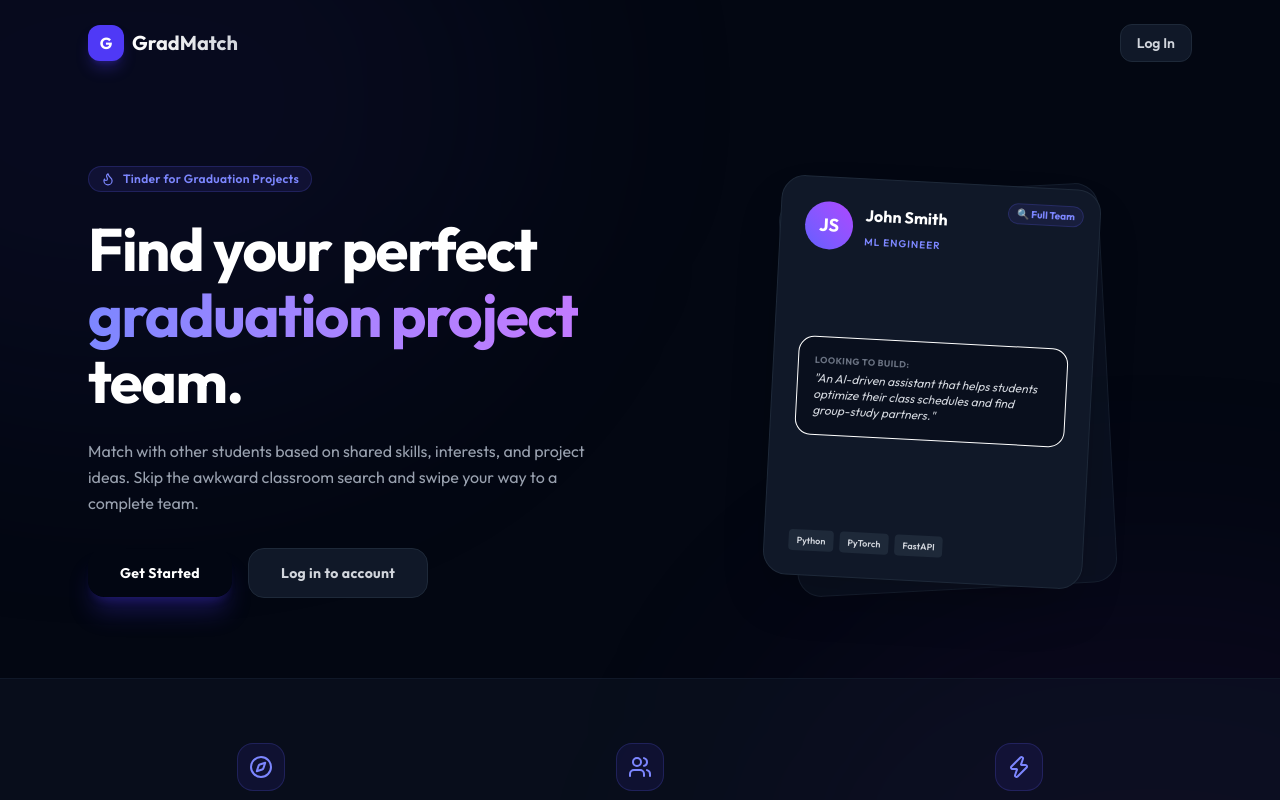
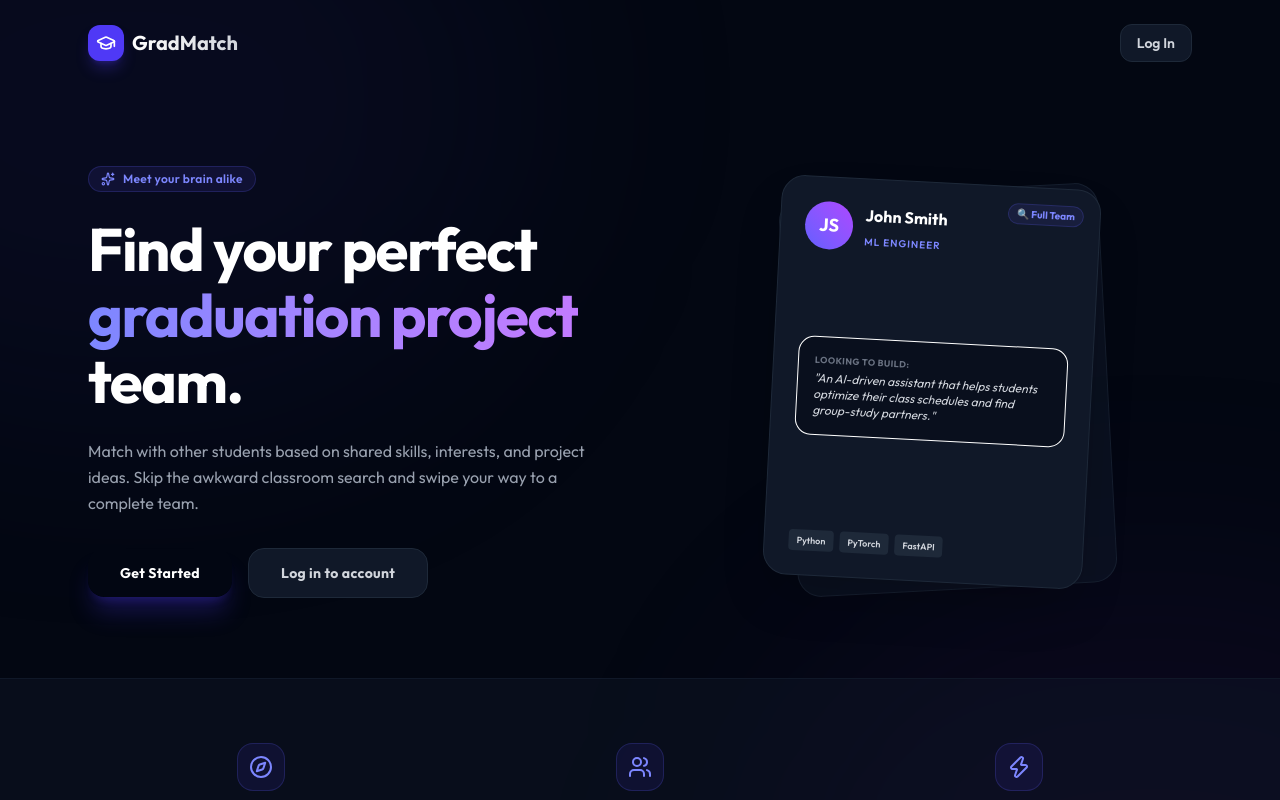
Before and after one commit to Hazem-Ayman/Grad_Matcher, a React (Vite) app: page / in a window 1280 px wide. Shown: the top 800 px of the page. Built offline with nearby package versions, Linux system fonts and the light colour scheme; no server answers.

Commit message:
feat: replace G placeholder logo with GraduationCap icon logo and rename Tinder tagline to Meet your brain alike

```diff
--- a/src/components/layout/TopNav.jsx
+++ b/src/components/layout/TopNav.jsx
@@ -1,6 +1,6 @@
 import React from 'react';
 import { Link, NavLink } from 'react-router-dom';
-import { Flame, Heart, Bell, User, LogOut, Users } from 'lucide-react';
+import { Flame, Heart, Bell, User, LogOut, Users, GraduationCap } from 'lucide-react';
 
 export default function TopNav({ unreadNotificationsCount, onSignOut }) {
   return (
@@ -9,7 +9,7 @@ export default function TopNav({ unreadNotificationsCount, onSignOut }) {
         {/* Logo */}
         <Link to="/swipe" className="flex items-center space-x-2">
           <div className="w-8 h-8 rounded-lg bg-indigo-600 flex items-center justify-center font-bold text-white shadow-lg shadow-indigo-600/30">
-            G
+            <GraduationCap className="w-4.5 h-4.5 text-white" />
           </div>
           <span className="text-xl font-bold bg-gradient-to-r from-white to-gray-300 bg-clip-text text-transparent">
             GradMatch
--- a/src/pages/Auth.jsx
+++ b/src/pages/Auth.jsx
@@ -3,7 +3,7 @@ import { useSearchParams, useNavigate, useLocation } from 'react-router-dom';
 import { supabase } from '../supabaseClient';
 import { useAuth } from '../hooks/useAuth';
 import { toast } from 'react-hot-toast';
-import { Flame, Mail, Lock, LogIn, UserPlus } from 'lucide-react';
+import { Flame, Mail, Lock, LogIn, UserPlus, GraduationCap } from 'lucide-react';
 import LoadingSpinner from '../components/ui/LoadingSpinner';
 
 export default function Auth() {
@@ -121,8 +121,8 @@ export default function Auth() {
       <div className="w-full max-w-md space-y-8 z-10">
         {/* Logo Header */}
         <div className="text-center space-y-2">
-          <div className="inline-flex items-center justify-center w-12 h-12 rounded-2xl bg-indigo-650 text-white font-bold text-2xl shadow-xl shadow-indigo-600/20">
-            G
+          <div className="inline-flex items-center justify-center w-12 h-12 rounded-2xl bg-indigo-650 text-white shadow-xl shadow-indigo-600/20">
+            <GraduationCap className="w-6 h-6 text-white" />
           </div>
           <h2 className="text-3xl font-extrabold text-white tracking-wide">
             {mode === 'signup' ? 'Create an account' : 'Welcome back'}
--- a/src/pages/Landing.jsx
+++ b/src/pages/Landing.jsx
@@ -1,7 +1,8 @@
 import React, { useEffect } from 'react';
 import { Link, useNavigate } from 'react-router-dom';
 import { useAuth } from '../hooks/useAuth';
-import { Flame, Users, Zap, Compass } from 'lucide-react';
+import { Flame, ArrowRight, Shield, Sparkles, Users, Heart, GraduationCap } from 'lucide-react';
+import { Zap, Compass } from 'lucide-react';
 
 export default function Landing() {
   const { user, profile, loading } = useAuth();
@@ -27,7 +28,7 @@ export default function Landing() {
       <header className="max-w-6xl w-full mx-auto px-6 py-6 flex items-center justify-between z-10">
         <div className="flex items-center space-x-2">
           <div className="w-9 h-9 rounded-xl bg-indigo-600 flex items-center justify-center font-bold text-white shadow-lg shadow-indigo-600/30">
-            G
+            <GraduationCap className="w-5 h-5 text-white" />
           </div>
           <span className="text-xl font-bold bg-gradient-to-r from-white to-gray-300 bg-clip-text text-transparent">
             GradMatch
@@ -46,8 +47,8 @@ export default function Landing() {
         {/* Left column: Tagline & description */}
         <div className="flex-1 text-center lg:text-left space-y-6 lg:max-w-xl">
           <div className="inline-flex items-center gap-2 px-3 py-1 rounded-full bg-indigo-500/10 border border-indigo-500/20 text-indigo-400 text-xs font-semibold tracking-wide">
-            <Flame className="w-3.5 h-3.5" />
-            <span>Tinder for Graduation Projects</span>
+            <Sparkles className="w-3.5 h-3.5" />
+            <span>Meet your brain alike</span>
           </div>
 
           <h1 className="text-4xl md:text-5xl lg:text-6xl font-extrabold tracking-tight leading-[1.1] text-white">
```
